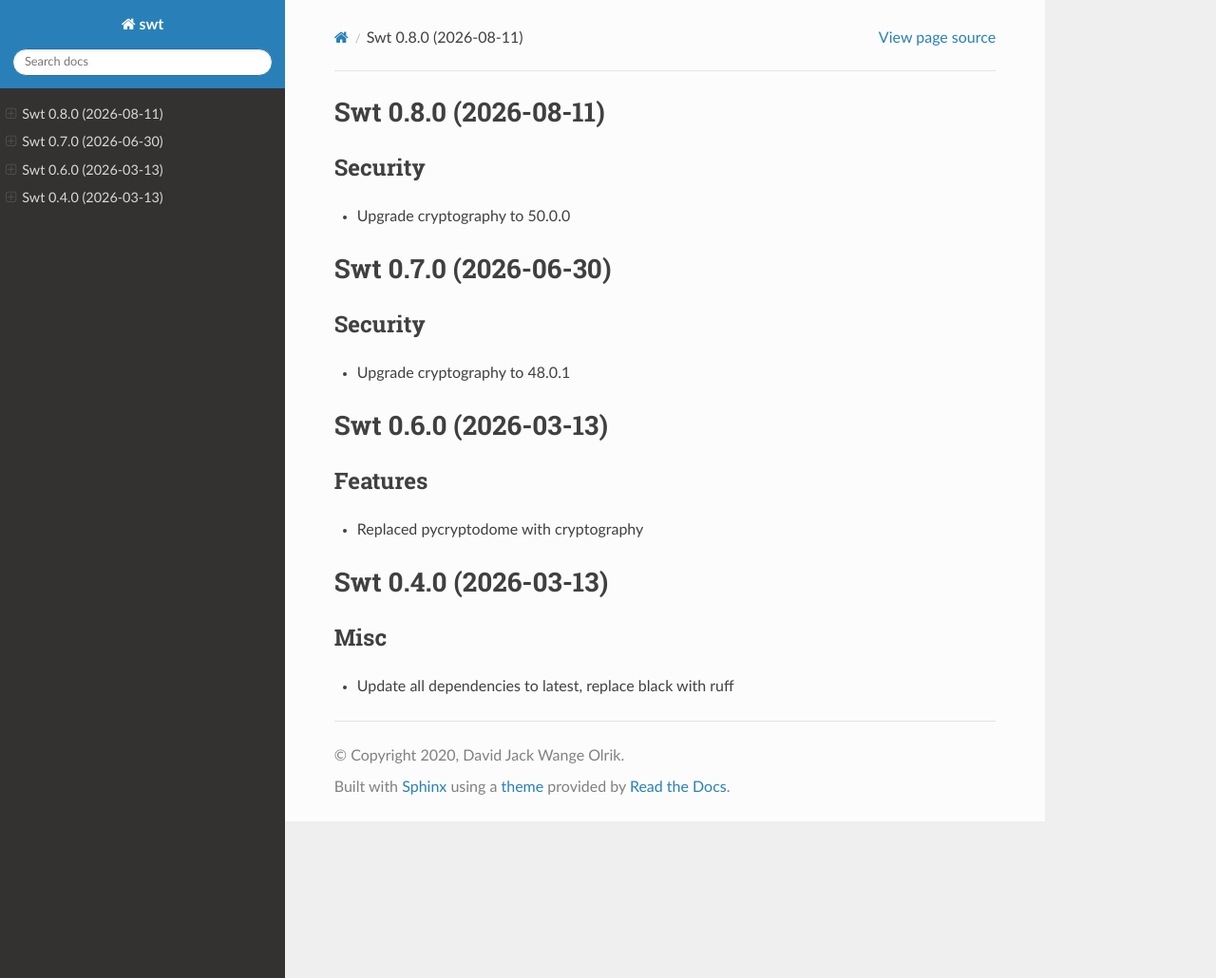
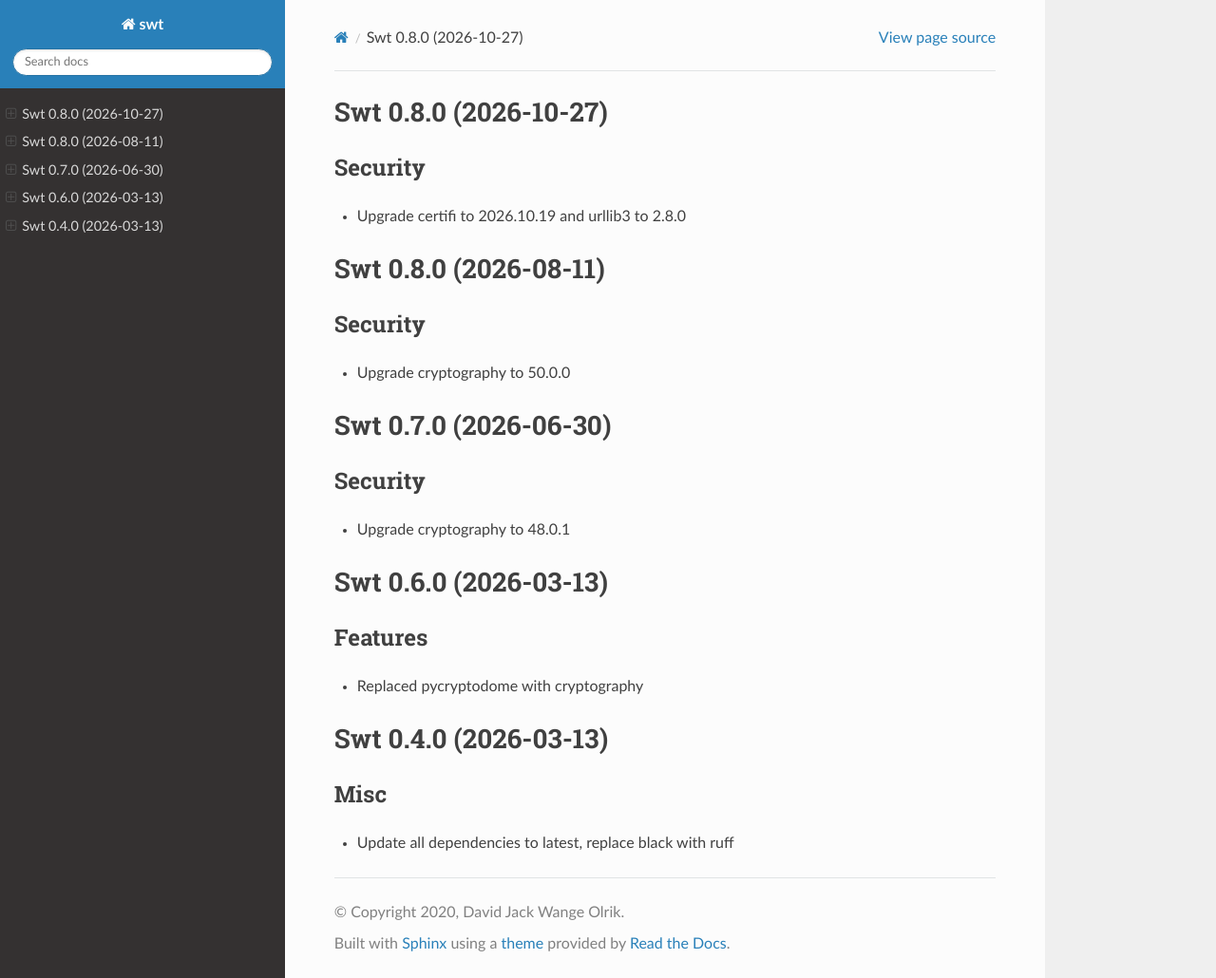
Before and after one commit to davidolrik/python-swt, a Sphinx documentation site: the page built from doc/source/changelog.rst, in a window 1280 px wide and 1030 px high. Shown: the whole window at 95% size. Built offline with Sphinx 7.4.7 and the Read the Docs theme 3.1.0, drawn with Linux system fonts in a browser that asks for light colours.

Commit message:
chore: Cut release 0.8.1

```diff
--- a/doc/source/changelog.rst
+++ b/doc/source/changelog.rst
@@ -1,3 +1,12 @@
+Swt 0.8.0 (2026-10-27)
+======================
+
+Security
+--------
+
+- Upgrade certifi to 2026.10.19 and urllib3 to 2.8.0
+
+
 Swt 0.8.0 (2026-08-11)
 ======================
 
--- a/newsfragments/+certifi-urllib3.security.rst
+++ /dev/null
@@ -1 +0,0 @@
-Upgrade certifi to 2026.10.19 and urllib3 to 2.8.0
--- a/pyproject.toml
+++ b/pyproject.toml
@@ -1,6 +1,6 @@
 [tool.poetry]
 name = "swt"
-version = "0.8.0"
+version = "0.8.1"
 description = "Simple Web Token library for Python"
 authors = ["David Jack Wange Olrik <david@olrik.dk>"]
 license = "MIT"
```
